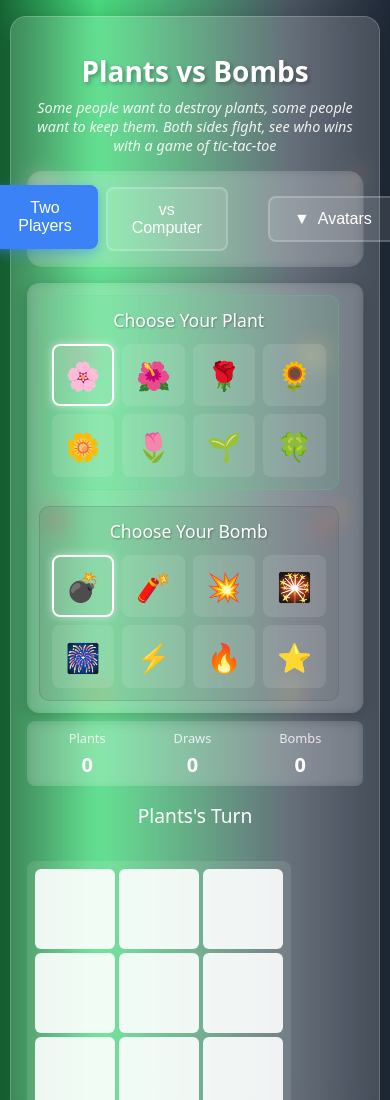
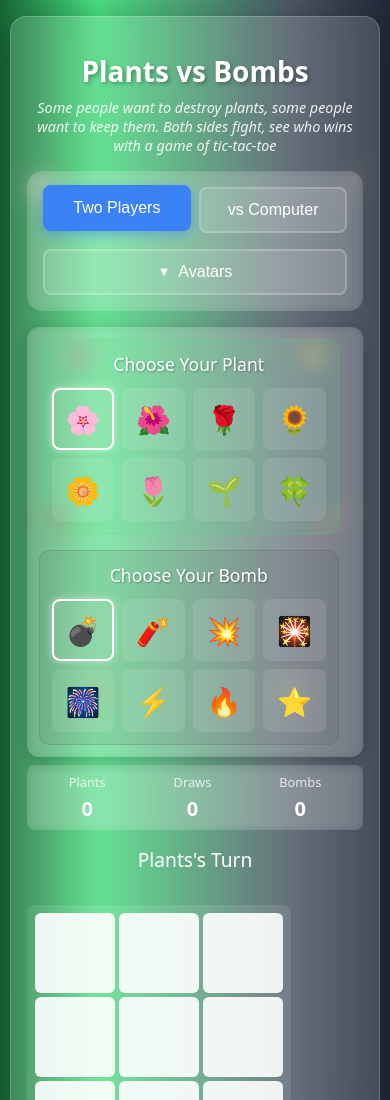
Before and after one commit to adhvikdps/Tictactoe, a plain HTML site: page index.html in a window 390 px wide. Shown: the top 1100 px of the page. Drawn offline with Linux system fonts and the light colour scheme.

Commit message:
Make game mode panel responsive and touch-friendly

```diff
--- a/index.html
+++ b/index.html
@@ -237,15 +237,26 @@
       align-items: center;
       gap: 0.75rem;
       margin: 0.5rem 0;
-      padding: 0.5rem;
+      padding: 0.75rem;
       background: rgba(255, 255, 255, 0.1);
       border-radius: 10px;
       backdrop-filter: blur(5px);
+      flex-wrap: wrap;
     }
 
     .mode-controls {
       display: flex;
       gap: 0.5rem;
+      flex: 1;
+      min-width: 280px;
+      justify-content: center;
+    }
+
+    .mode-controls .mode-button {
+      flex: 1;
+      max-width: 160px;
+      justify-content: center;
+      white-space: nowrap;
     }
 
     .mode-divider {
@@ -256,10 +267,11 @@
     }
 
     .mode-button {
-      padding: 0.5rem 1rem;
-      font-size: 0.9rem;
+      min-height: 40px;
+      padding: 0.5rem 1.25rem;
+      font-size: 0.95rem;
       border: 1px solid rgba(255, 255, 255, 0.2);
-      border-radius: 6px;
+      border-radius: 8px;
       background: rgba(255, 255, 255, 0.1);
       color: white;
       cursor: pointer;
@@ -267,24 +279,71 @@
       display: flex;
       align-items: center;
       gap: 0.5rem;
+      -webkit-tap-highlight-color: transparent;
+      touch-action: manipulation;
     }
 
     .mode-button:hover {
       background: rgba(255, 255, 255, 0.2);
     }
 
+    .mode-button:active {
+      transform: translateY(1px);
+    }
+
     .mode-button.active {
       background: var(--primary-color);
       border-color: var(--primary-color);
+      box-shadow: 0 2px 8px rgba(59, 130, 246, 0.3);
     }
 
     .toggle-icon {
       transition: transform 0.3s ease;
       display: inline-block;
+      font-size: 0.8em;
     }
 
     #avatarToggle.collapsed .toggle-icon {
       transform: rotate(-90deg);
+    }
+
+    #avatarToggle {
+      min-width: 100px;
+    }
+
+    @media (max-width: 480px) {
+      .game-mode-selection {
+        padding: 0.5rem;
+        gap: 0.5rem;
+      }
+
+      .mode-controls {
+        min-width: 100%;
+      }
+
+      .mode-controls .mode-button {
+        max-width: none;
+      }
+
+      .mode-divider {
+        display: none;
+      }
+
+      #avatarToggle {
+        width: 100%;
+        justify-content: center;
+      }
+
+      .mode-button {
+        padding: 0.6rem 1rem;
+        font-size: 0.9rem;
+      }
+    }
+
+    @media (hover: none) {
+      .mode-button:hover {
+        background: rgba(255, 255, 255, 0.1);
+      }
     }
 
     .avatar-selection {
```
